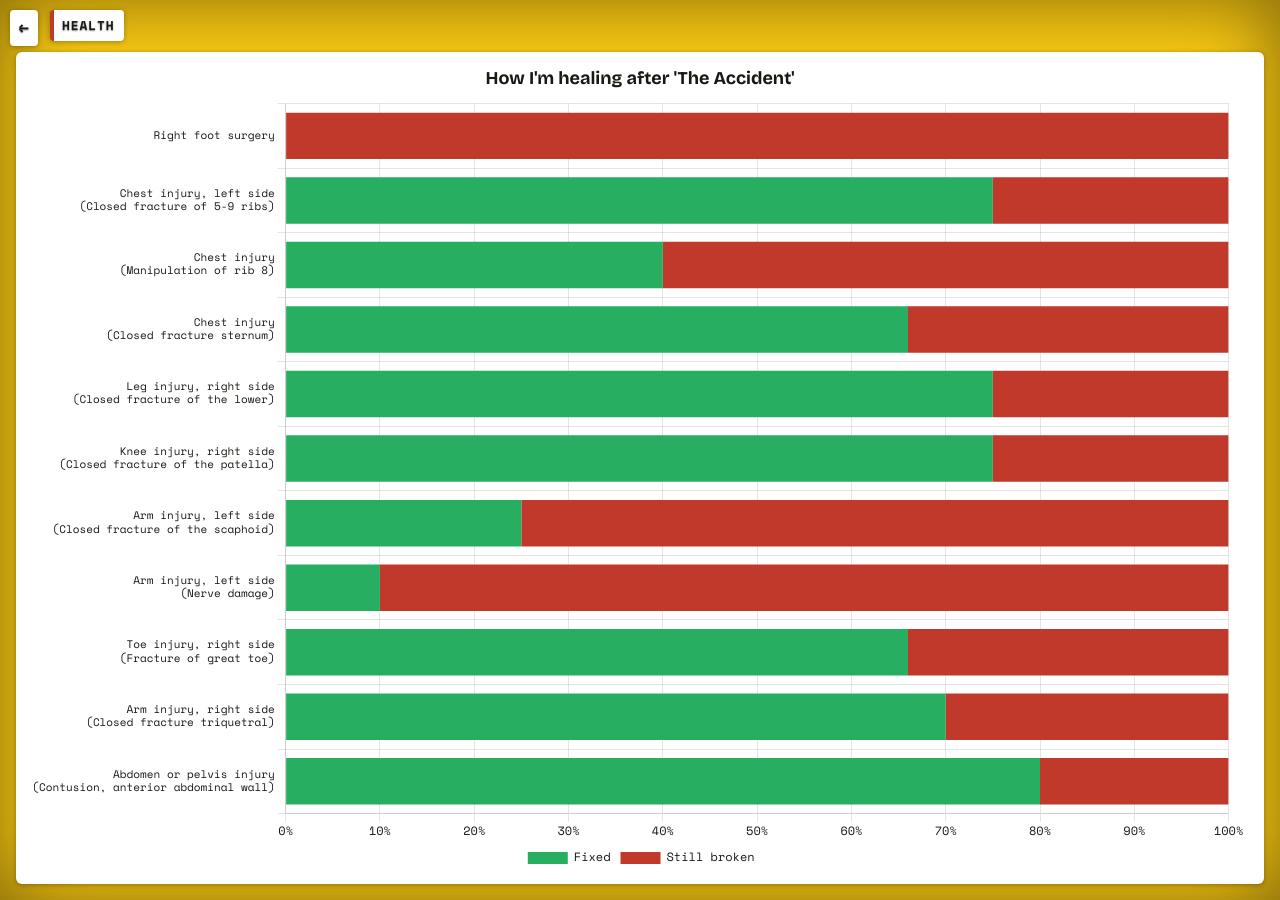
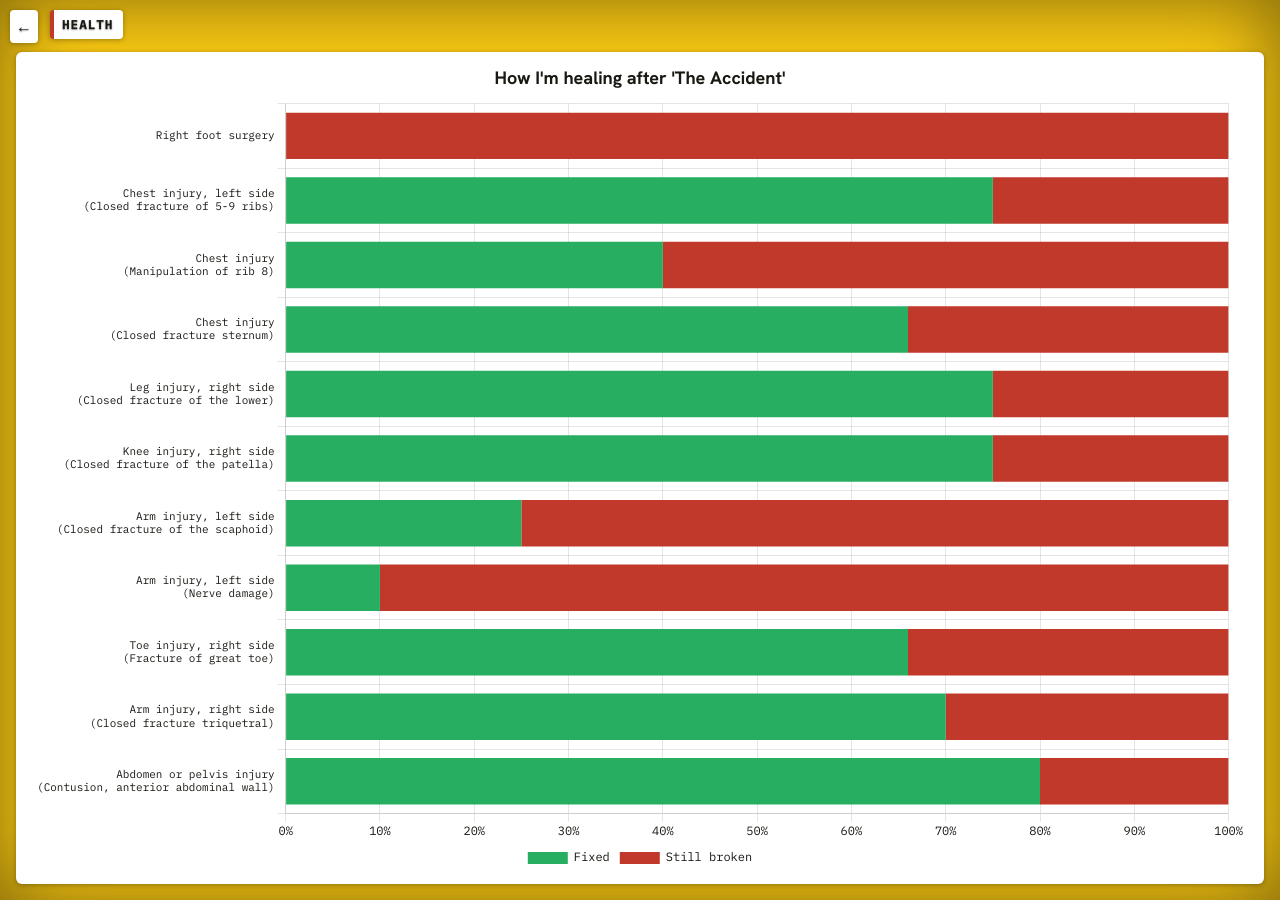
Before and after one commit to andybateman/andybateman.github.io, a Jekyll site: the page built from health/index.html, in a window 1280 px wide. Built offline with Jekyll 4.4.1, drawn with Linux system fonts in a browser that asks for light colours.

Commit message:
Modernise type system: Hanken Grotesk + IBM Plex Mono
Replaced the display face (Bricolage Grotesque -> Hanken Grotesk) and the
mono utility (Space Mono -> IBM Plex Mono) across the whole site from the
single font-load point in the shared head. Wordmark, hero, post titles
and section headings use Hanken's true 800 weight. Updated every
referencing file: custom.scss, map.css, posts, post layout, Mohoe,
Sam Nikiel, health and the travel-map popups.

Also folds the session's earlier work into the changelog (dead Universal
Analytics removal; Health and Sam Nikiel brought onto the shared head).

```diff
--- a/_includes/head.html
+++ b/_includes/head.html
@@ -7,7 +7,7 @@
 <link rel="apple-touch-icon" href="/apple-touch-icon.png">
 <link rel="preconnect" href="https://fonts.googleapis.com">
 <link rel="preconnect" href="https://fonts.gstatic.com" crossorigin>
-<link href="https://fonts.googleapis.com/css2?family=Bricolage+Grotesque:opsz,wght@12..96,600;12..96,700;12..96,800&family=Space+Mono:wght@400;700&display=swap" rel="stylesheet">
+<link href="https://fonts.googleapis.com/css2?family=Hanken+Grotesk:wght@400;600;700;800&family=IBM+Plex+Mono:wght@400;600;700&display=swap" rel="stylesheet">
 {% if page.map %}
 {% if page.leaflet %}
 <link rel="preconnect" href="https://unpkg.com" crossorigin>
--- a/_layouts/post.html
+++ b/_layouts/post.html
@@ -16,8 +16,8 @@
     <style>
       :root{
         --ink:#1a1813; --brand:#fbca12; --marker:#c0392b; --muted:#7c7459;
-        --display:"Bricolage Grotesque",system-ui,sans-serif;
-        --mono:"Space Mono",ui-monospace,monospace;
+        --display:"Hanken Grotesk",system-ui,sans-serif;
+        --mono:"IBM Plex Mono",ui-monospace,monospace;
       }
       body.post{background:var(--brand);color:var(--ink);text-shadow:none;box-shadow:none;
         font-family:system-ui,-apple-system,"Segoe UI",Roboto,sans-serif;-webkit-font-smoothing:antialiased;}
--- a/custom.scss
+++ b/custom.scss
@@ -68,14 +68,14 @@ body {
  */
 
 .masthead-brand {
-  font-family: "Bricolage Grotesque", system-ui, sans-serif;
+  font-family: "Hanken Grotesk", system-ui, sans-serif;
   font-weight: 800;
   letter-spacing: -.01em;
 }
 
 .nav-masthead .nav-link {
   padding: .35rem 0;
-  font-family: "Space Mono", ui-monospace, monospace;
+  font-family: "IBM Plex Mono", ui-monospace, monospace;
   font-size: .72rem;
   text-transform: uppercase;
   letter-spacing: .08em;
--- a/health/index.html
+++ b/health/index.html
@@ -26,7 +26,7 @@ map: true
 <div id="wrap"><canvas id="chart"></canvas></div>
 
 <script>
-  Chart.defaults.font.family = "'Space Mono', ui-monospace, monospace";
+  Chart.defaults.font.family = "'IBM Plex Mono', ui-monospace, monospace";
   Chart.defaults.color = '#1a1813';
 
   // [label, fixed %, still-broken %] — each row totals 100.
@@ -70,7 +70,7 @@ map: true
         title: {
           display: true,
           text: "How I'm healing after 'The Accident'",
-          font: { family: "'Bricolage Grotesque', system-ui, sans-serif", size: 18, weight: '700' },
+          font: { family: "'Hanken Grotesk', system-ui, sans-serif", size: 18, weight: '700' },
           padding: { bottom: 14 }
         },
         legend: { position: 'bottom' },
--- a/map.css
+++ b/map.css
@@ -8,7 +8,7 @@ html, body { height: 100%; margin: 0; padding: 0; }
   position: absolute; top: 10px; left: 50px; z-index: 1000;
   background: #fff; padding: 6px 10px 6px 8px; border-radius: 4px;
   box-shadow: 0 1px 5px rgba(0,0,0,.3);
-  font-family: "Space Mono", ui-monospace, monospace;
+  font-family: "IBM Plex Mono", ui-monospace, monospace;
   font-weight: 700; font-size: .8rem;
   text-transform: uppercase; letter-spacing: .07em;
   color: #1a1813; border-left: 4px solid #c0392b;
@@ -18,7 +18,7 @@ html, body { height: 100%; margin: 0; padding: 0; }
   position: absolute; top: 10px; left: 10px; z-index: 1000;
   background: #fff; padding: 6px 9px; border-radius: 4px;
   box-shadow: 0 1px 5px rgba(0,0,0,.3);
-  font-family: "Space Mono", ui-monospace, monospace;
+  font-family: "IBM Plex Mono", ui-monospace, monospace;
   font-weight: 700; font-size: 1rem;
   text-decoration: none; color: #1a1813;
 }
--- a/posts.html
+++ b/posts.html
@@ -13,8 +13,8 @@ sitemap:
       :root{
         --ink:#1a1813; --brand:#fbca12; --marker:#c0392b;
         --muted:#7c7459; --line:rgba(26,24,19,.16);
-        --display:"Bricolage Grotesque",system-ui,sans-serif;
-        --mono:"Space Mono",ui-monospace,monospace;
+        --display:"Hanken Grotesk",system-ui,sans-serif;
+        --mono:"IBM Plex Mono",ui-monospace,monospace;
       }
       body.logbook{
         background:var(--brand); color:var(--ink);
--- a/travelmap/index.html
+++ b/travelmap/index.html
@@ -16,7 +16,7 @@ sitemap:
 		.leaflet-popup-content { font-family: system-ui, sans-serif; }
 		.leaflet-popup-content a { color: #c0392b; font-weight: 700; text-decoration: none; }
 		.leaflet-popup-content a:hover { text-decoration: underline; }
-		.leaflet-popup-content .meta { color: #666; font-size: 0.85em; font-family: "Space Mono", monospace; }
+		.leaflet-popup-content .meta { color: #666; font-size: 0.85em; font-family: "IBM Plex Mono", monospace; }
 	</style>
 </head>
 <body>
```
Also changed, not shown: mohoe/index.html (+4 -4 lines), samnikiel/styles.css (+4 -4 lines), CHANGELOG.md.
